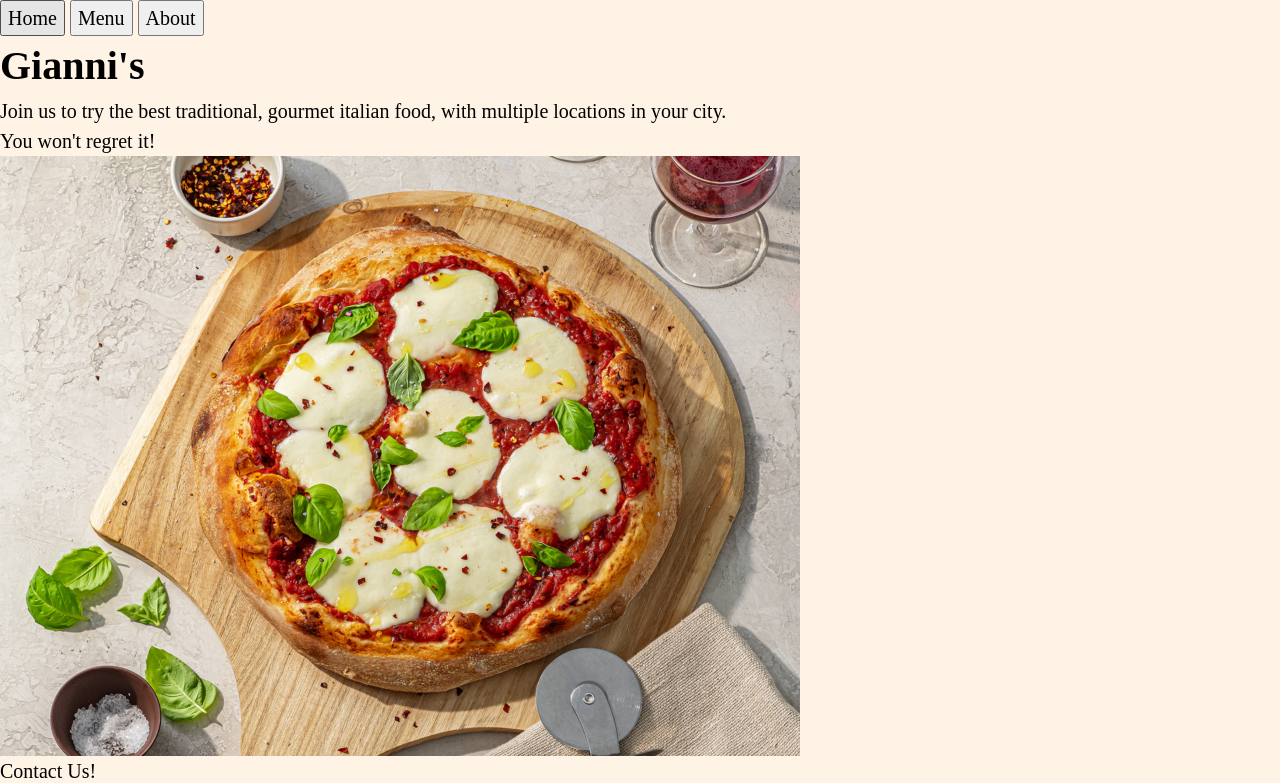
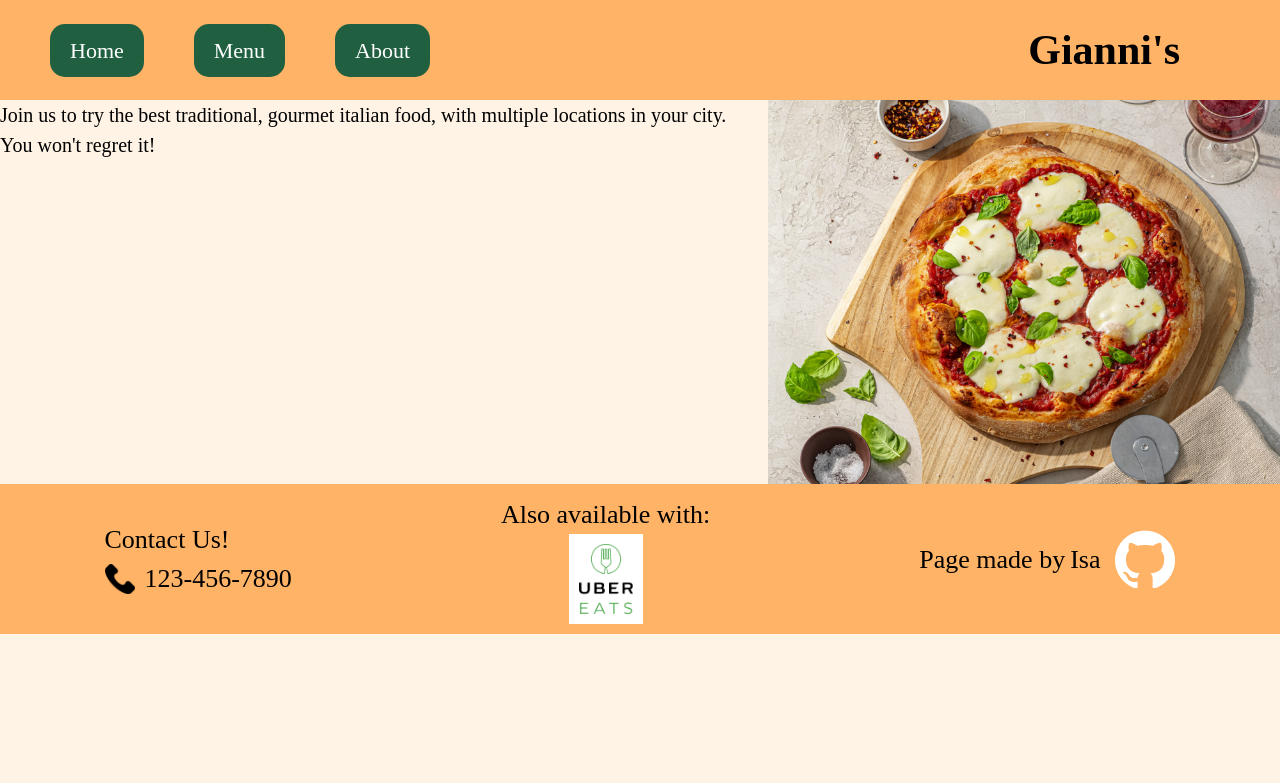
Before and after one commit to Kauboimausu/odin-restaurant-page, a website built with webpack: page src/template.html in a window 1280 px wide. Shown: the top 783 px of the page. Built offline with nearby package versions, Linux system fonts and the light colour scheme.

Commit message:
Added html and css to the home tab, doing it this way to get a feel for the look and styling of the page before adding it to js

```diff
--- a/src/style.css
+++ b/src/style.css
@@ -62,6 +62,124 @@ a {
 
 /* Everything above is CSS reset */
 
+:root {
+  --header-footer-background-color: rgb(255, 179, 102);
+}
+
 body {
     background-color: rgb(255, 243, 230);
+    display: flex;
+    flex-direction: column;
 }
+
+header {
+  flex: 0 0 100px        ;
+  grid-row: 1;
+  position: sticky;
+  top: 0px;
+  background-color: var(--header-footer-background-color);
+  display: flex;
+  justify-content: space-between;
+  align-items: center;
+  padding: 0px 100px 0 50px;
+}
+
+header button {
+  border: none;
+  background-color: rgb(32, 96, 64);
+  font-size: 1.1rem;
+  padding: 10px 20px;
+  border-radius: 15px;
+  color: white;
+}
+
+header > nav {
+  display: flex;
+  justify-content: flex-start;
+  gap: 50px;
+}
+
+header > h1 {
+  font-size: 2.1rem;
+}
+
+#content {
+  color: black;
+  flex: 1;
+}
+
+footer{
+  background-color: var(--header-footer-background-color);
+  font-size: 1rem;
+  display: flex;
+  flex: 0 0 150px;
+  justify-content: space-around;
+  align-items: center;
+  font-size: 1.3rem;
+}
+
+
+.home-tab {
+  display: grid;
+  grid-template-columns: 3fr 2fr;
+}
+
+.home-info {
+  grid-column: 1;
+}
+
+.home-image {
+  grid-column: 2;
+}
+
+.contact-info {
+  display: flex;
+  flex-direction: column;
+}
+
+.contact-info > div {
+  display: flex;
+  gap: 10px;
+  align-items: center;
+}
+
+.phone {
+  display: inline;
+  width: 30px;
+  height: 30px;
+}
+
+.uber-eats-logo {
+  max-height: 90px;
+  width: auto;
+  height: auto;
+  background-color: white;
+  padding: 10px;
+}
+
+.github-logo {
+  max-width: 60px;
+  max-height: 60px;
+  width: auto;
+  height: auto;
+}
+
+.uber-eats {
+  display: flex;
+  flex-direction: column;
+  align-items: center;
+}
+
+.github {
+  display: flex;
+  align-items: center;
+}
+
+.github > a {
+  margin: 0 5px;
+}
+
+.github-logo {
+  display: inline;
+  margin-left: 10px;
+}
--- a/src/template.html
+++ b/src/template.html
@@ -12,26 +12,32 @@
             <button>Menu</button>
             <button>About</button>
         </nav>
+        <h1>Gianni's</h1>
     </header>
     <div id="content">
-        <h1>Gianni's</h1>
-        <p>Join us to try the best traditional, gourmet italian food, with multiple locations in your city.</p>
-        <p>You won't regret it!</p>
-        <img src="../img/pizza.png" alt="An artisanal, delicious, traditional pizza">
+        <div class="home-tab">
+            <div class="home-text">
+                <p>Join us to try the best traditional, gourmet italian food, with multiple locations in your city.</p>
+                <p>You won't regret it!</p>
+            </div>
+            <img src="../img/pizza.png" alt="An artisanal, delicious, traditional pizza" class="home-image">
+        </div>
     </div>
     <footer>
         <div class="contact-info">
-            Contact Us!
-            <div class="phone">
-                <p>123-456-7890</p>
-                <img src="../img/phone-call.png" alt="Phone Logo">
-            </div>
-            <div class="uber-eats">
-                <p>Also available with</p>
-                <img src="../img/favpng_1cea8b77ef2917016e0a64fdd6f05087.png" alt="Uber Eats Logo">
+            <p class="contact-us">Contact Us!</p>
+            <div>
+                <img src="../img/phone-call.png" alt="Phone Logo" class="phone">
+                <p class="phone-number">123-456-7890</p>
             </div>
         </div>
-        <div class="github">Page made by <a href="https://github.com/Kauboimausu">Isa</a> <img src="../img/github-mark-white.png" alt="GitHub Logo"></div>
+        <div class="uber-eats">
+                <p>Also available with:</p>
+                <img src="../img/favpng_1cea8b77ef2917016e0a64fdd6f05087.png" alt="Uber Eats Logo" class="uber-eats-logo">
+            </div>
+        <div class="github">
+            Page made by <a href="https://github.com/Kauboimausu" target="_blank">Isa</a> <img src="../img/github-mark-white.png" alt="GitHub Logo" class="github-logo">
+        </div>
     </footer>
 </body>
 </html>
```
